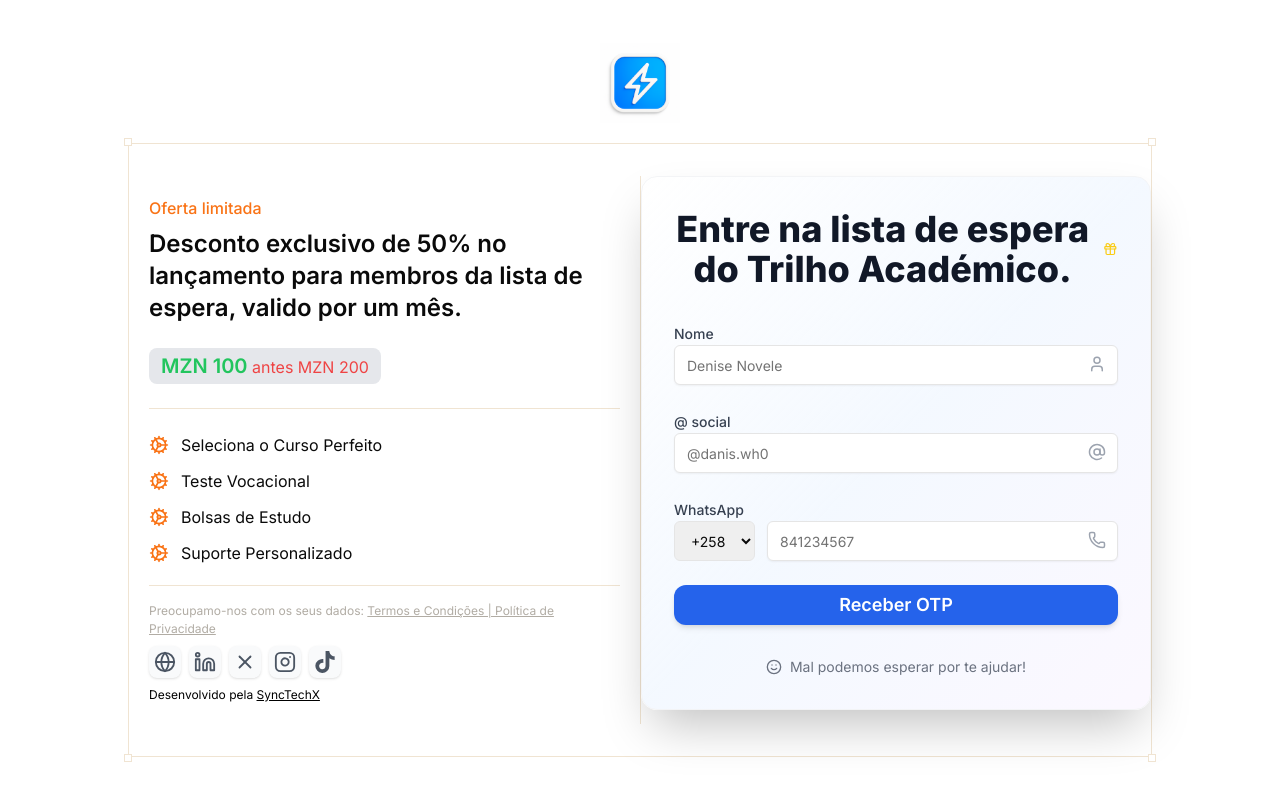
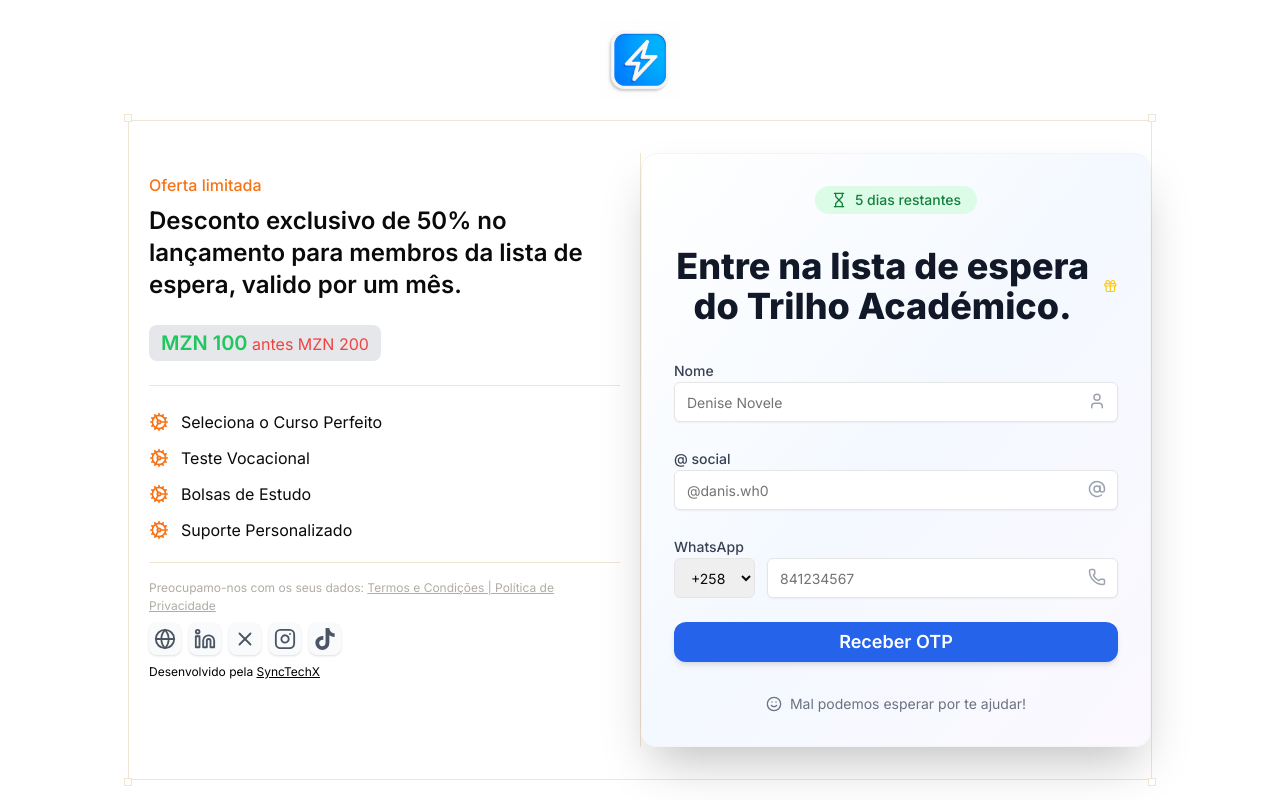
Before and after one commit to NiltonNovele/trilho-academico-waitinglist, a Next.js app: page / in a window 1280 px wide. Built offline with nearby package versions, Linux system fonts and the light colour scheme.

Commit message:
fixed endDate

```diff
--- a/app/page.tsx
+++ b/app/page.tsx
@@ -33,7 +33,7 @@ export default function Home() {
             />
           </div>
           <div className="md:order-2 order-1">
-            <EmailForm date={date} title={title} />
+            <EmailForm endDate={date} title={title} />
           </div>
         </div>
 
```
